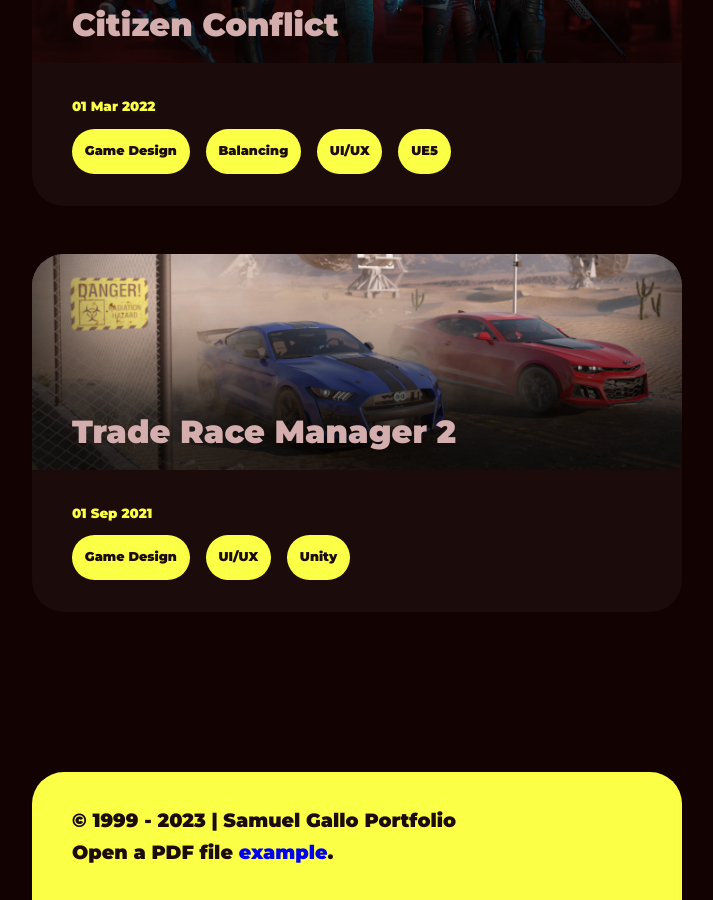
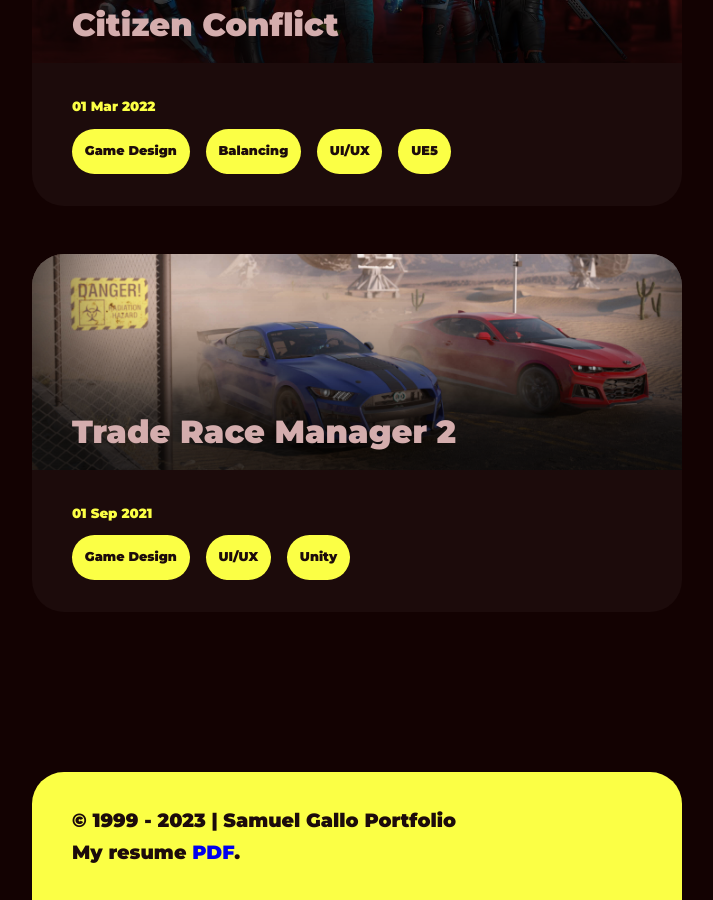
Before and after one commit to GalloSamuel/portfolio, a Jekyll site: the page built from index.md, in a window 1280 px wide and 900 px high, scrolled down 1985 px. Shown: the whole window, without its empty margins (283-996 px from the left). Built offline with Jekyll 4.4.1, drawn with Linux system fonts in a browser that asks for light colours.

Commit message:
Update footer.html

```diff
--- a/_includes/footer.html
+++ b/_includes/footer.html
@@ -1,4 +1,4 @@
 <footer>
   <p>&copy; 1999 - {{ 'now' | date: "%Y" }} | {{site.title}}</p>
-  <p>Open a PDF file <a href="assets/docs/Samuel_Gallo_CV_EN.pdf">example</a>.</p>
+  <p>My resume <a href="assets/docs/Samuel_Gallo_CV_EN.pdf">PDF</a>.</p>
 </footer>
```
